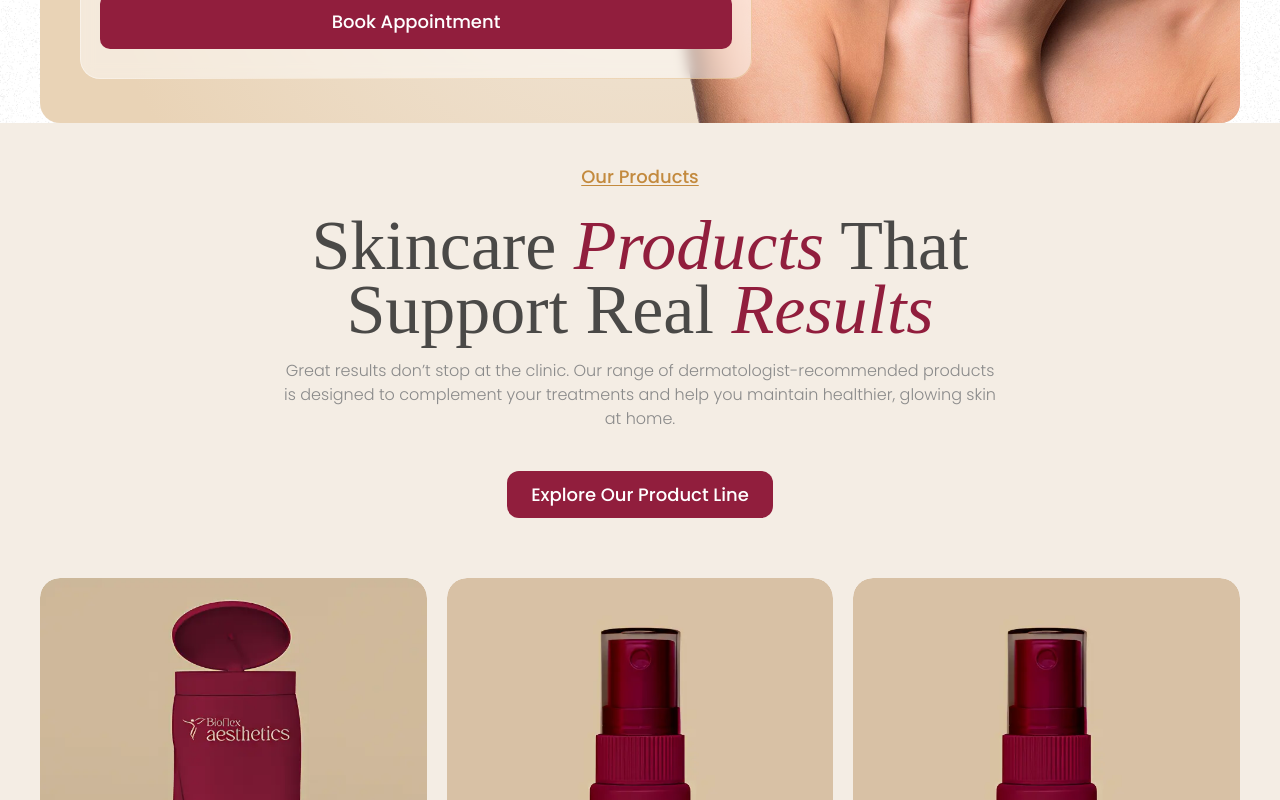
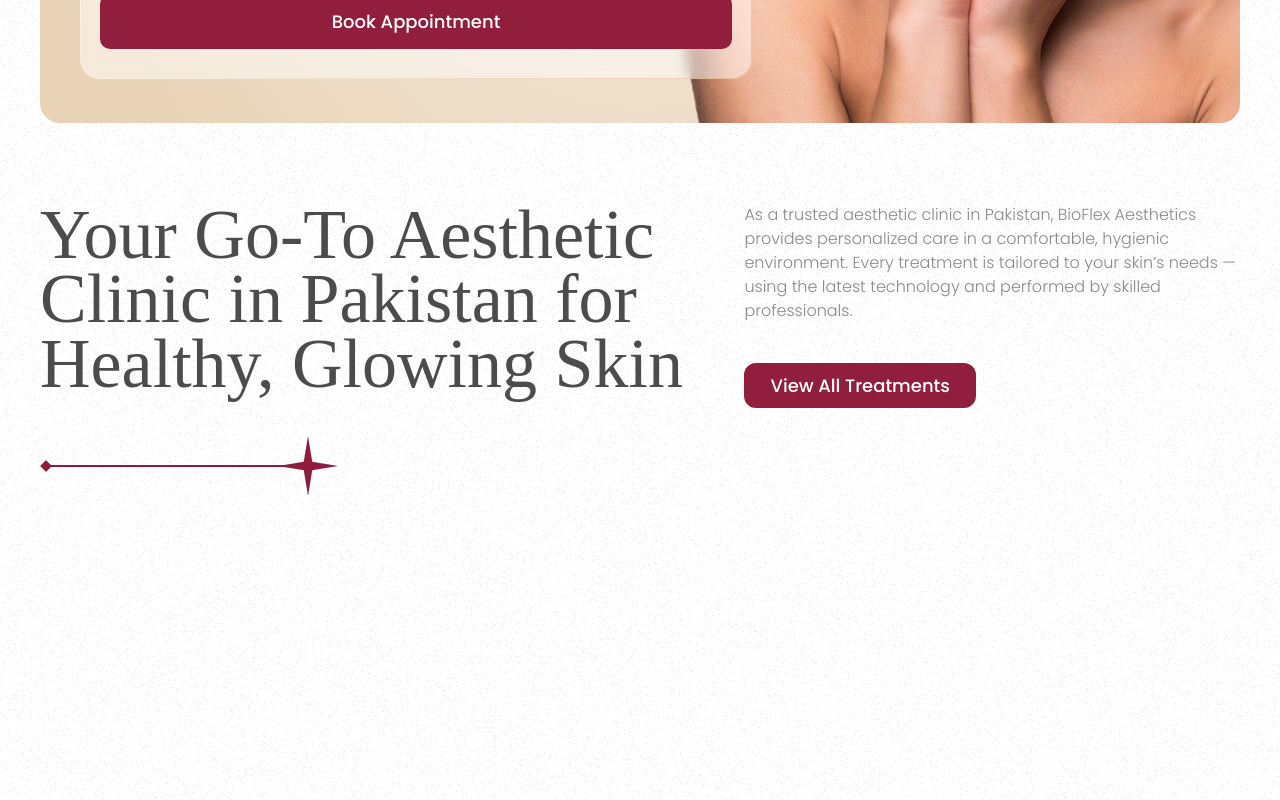
Before and after one commit to muhammadhuzaifasiddiqui/bioflex, a Next.js app: page / in a window 1280 px wide. Shown: the part 860-1660 px from the top of the page. Built offline with nearby package versions, Linux system fonts and the light colour scheme.

Commit message:
fix: correct import casing for Service component and uncomment its usage in page layout

```diff
--- a/src/app/(pages)/page.jsx
+++ b/src/app/(pages)/page.jsx
@@ -4,14 +4,14 @@ import Hero from "../components/layout/Hero";
 import Products from "../components/layout/Products";
 import Trusted from "../components/layout/Trusted";
 import Blog from "../components/layout/Blog";
-import Service from "../components/layout/service";
+import Service from "../components/layout/Service";
 
 const page = () => {
   return (
     <>
       <Navbar />
       <Hero />
-      {/* <Service /> */}
+      <Service />
       <Products />
       <Trusted/>
       <Blog/>
--- a/src/app/components/layout/service.jsx
+++ b/src/app/components/layout/service.jsx
@@ -1,7 +1,7 @@
 "use client";
 import Image from "next/image";
 import React, { useState } from "react";
-// import { AnimatePresence, motion } from "motion/react";
+import { AnimatePresence, motion } from "motion/react";
 import Link from "next/link";
 
 const Service = () => {
```
